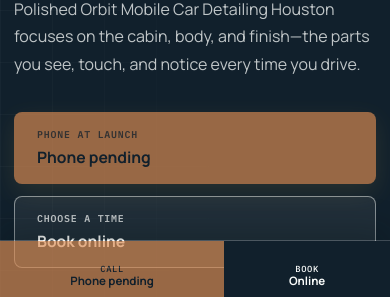
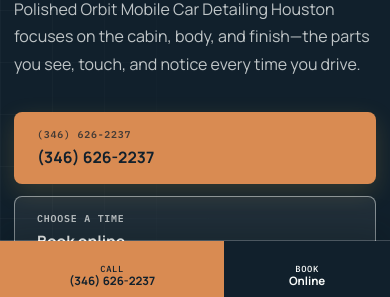
Before and after one commit to DaInfernalCoder/polished-orbit-mobile-car-detailing-houston, a plain HTML site: page index.html in a window 390 px wide. Shown: the part 534-831 px from the top of the page. Drawn offline with Linux system fonts and the light colour scheme.

Commit message:
fix: sync GMB identity and pricing

```diff
--- a/index.html
+++ b/index.html
@@ -3,7 +3,7 @@
   <head>
     <meta charset="utf-8">
     <meta name="viewport" content="width=device-width, initial-scale=1">
-    <title>Polished Orbit Mobile Car Detailing Houston | Call or Book</title>
+    <title>Polished Orbit Mobile Car Detailing Houston | Call or Book Online</title>
     <meta name="description" content="Polished Orbit Mobile Car Detailing Houston offers careful interior, exterior, and finish-focused car detailing in Houston, Texas. Call or book online.">
     <meta name="theme-color" content="#11202c">
     <meta name="robots" content="index,follow,max-image-preview:large">
@@ -25,6 +25,15 @@
         "@type": "LocalBusiness",
         "name": "Polished Orbit Mobile Car Detailing Houston",
         "url": "https://polishedorbit.shop/",
+        "telephone": "+1 346-626-2237",
+        "address": {
+          "@type": "PostalAddress",
+          "streetAddress": "4452 S Farm to Market 1486",
+          "addressLocality": "Montgomery",
+          "addressRegion": "TX",
+          "postalCode": "77316",
+          "addressCountry": "US"
+        },
         "description": "Careful interior, exterior, and finish-focused car detailing for drivers in Houston, Texas.",
         "areaServed": {
           "@type": "City",
@@ -104,7 +113,7 @@
             <a href="#questions">FAQ</a>
           </div>
           <div class="nav-actions">
-            <a class="button button-call button-small" href="#contact" aria-disabled="true" aria-label="Call Polished Orbit at Phone pending">Phone pending</a>
+            <a class="button button-call button-small" href="tel:+13466262237" aria-label="Call Polished Orbit at (346) 626-2237">(346) 626-2237</a>
             <a class="button button-book button-small" href="https://cal.com/sumitdatta/auto-detail-service">Book online</a>
           </div>
         </nav>
@@ -119,9 +128,9 @@
             <h1>One vehicle. <em>Every surface in orbit.</em></h1>
             <p class="hero-lede">Polished Orbit Mobile Car Detailing Houston focuses on the cabin, body, and finish—the parts you see, touch, and notice every time you drive.</p>
             <div class="action-pair hero-actions">
-              <a class="button button-call" href="#contact" aria-disabled="true">
-                <span>Phone at launch</span>
-                <strong>Phone pending</strong>
+              <a class="button button-call" href="tel:+13466262237">
+                <span>(346) 626-2237</span>
+                <strong>(346) 626-2237</strong>
               </a>
               <a class="button button-book" href="https://cal.com/sumitdatta/auto-detail-service">
                 <span>Choose a time</span>
@@ -201,7 +210,7 @@
               <h3>Tell us what you’re seeing.</h3>
             </div>
             <div class="action-pair compact-actions">
-              <a class="button button-call" href="#contact" aria-disabled="true">Phone pending</a>
+              <a class="button button-call" href="tel:+13466262237">(346) 626-2237</a>
               <a class="button button-book dark-book" href="https://cal.com/sumitdatta/auto-detail-service">Book online</a>
             </div>
           </div>
@@ -294,7 +303,7 @@
           </ol>
 
           <div class="process-actions action-pair">
-            <a class="button button-call" href="#contact" aria-disabled="true">Phone at launch</a>
+            <a class="button button-call" href="tel:+13466262237">(346) 626-2237</a>
             <a class="button button-book button-book-light" href="https://cal.com/sumitdatta/auto-detail-service">Book an appointment</a>
           </div>
         </div>
@@ -338,7 +347,7 @@
             <h2>Straight answers, then a clear next step.</h2>
             <p>Have a condition-specific question? Call or choose a time online and describe what you want addressed.</p>
             <div class="action-pair stacked-actions">
-              <a class="button button-call" href="#contact" aria-disabled="true">Phone pending</a>
+              <a class="button button-call" href="tel:+13466262237">(346) 626-2237</a>
               <a class="button button-book dark-book" href="https://cal.com/sumitdatta/auto-detail-service">Book online</a>
             </div>
           </div>
@@ -358,7 +367,7 @@
             </details>
             <details>
               <summary>How do I get started?<span aria-hidden="true"></span></summary>
-              <p>Call Polished Orbit at Phone pending or use the online appointment link. Both paths let you start with your vehicle and what it needs.</p>
+              <p>Call Polished Orbit at (346) 626-2237 or use the online appointment link. Both paths let you start with your vehicle and what it needs.</p>
             </details>
           </div>
         </div>
@@ -373,7 +382,7 @@
           <h2>Ready for a cleaner drive?</h2>
           <p>Call Polished Orbit Mobile Car Detailing Houston or choose an appointment time online.</p>
           <div class="action-pair final-actions">
-            <a class="button button-call" href="#contact" aria-disabled="true"><span>Phone pending</span><strong>Phone pending</strong></a>
+            <a class="button button-call" href="tel:+13466262237"><span>Call now</span><strong>(346) 626-2237</strong></a>
             <a class="button button-book" href="https://cal.com/sumitdatta/auto-detail-service"><span>Choose a time</span><strong>Book online</strong></a>
           </div>
         </div>
@@ -388,7 +397,7 @@
         </div>
         <p>Careful car detailing for drivers in Houston, Texas.</p>
         <div class="footer-actions">
-          <a href="#contact" aria-disabled="true">Phone pending</a>
+          <a href="tel:+13466262237">(346) 626-2237</a>
           <a href="https://cal.com/sumitdatta/auto-detail-service">Book online</a>
         </div>
       </div>
@@ -399,7 +408,7 @@
     </footer>
 
     <div class="mobile-sticky" aria-label="Contact options">
-      <a class="sticky-call" href="#contact" aria-disabled="true"><span>Call</span><strong>Phone pending</strong></a>
+      <a class="sticky-call" href="tel:+13466262237"><span>Call</span><strong>(346) 626-2237</strong></a>
       <a class="sticky-book" href="https://cal.com/sumitdatta/auto-detail-service"><span>Book</span><strong>Online</strong></a>
     </div>
 
```
Also changed, not shown: 1 other file.
